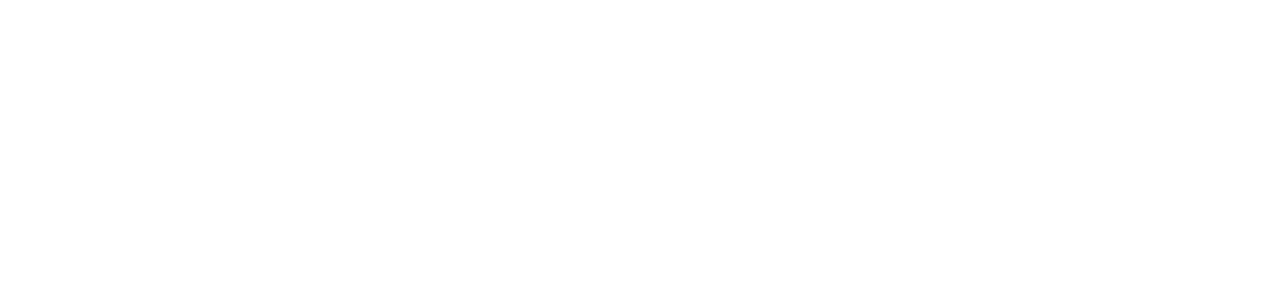
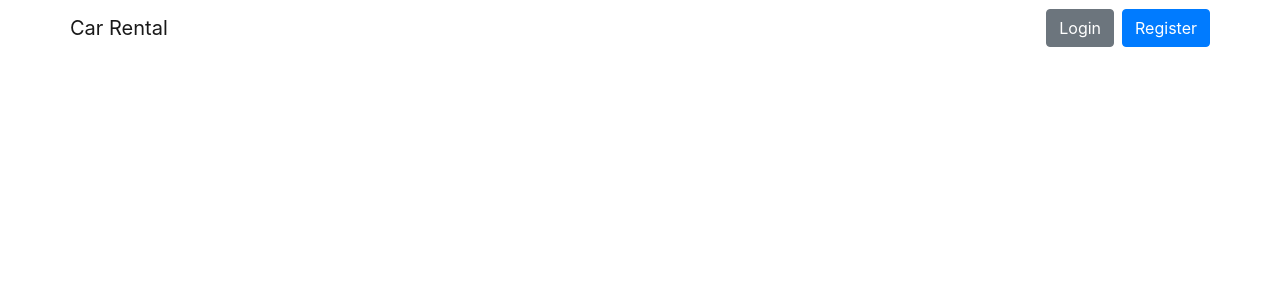
Before and after one commit to HONGKAI123/CMPE195F-CAR_RENTAL, a React (Create React App) app in the folder frontend/: page / in a window 1280 px wide. Shown: the top 300 px of the page. Built offline with nearby package versions, Linux system fonts and the light colour scheme.

Commit message:
completed navbar

```diff
--- a/frontend/src/App.js
+++ b/frontend/src/App.js
@@ -5,12 +5,14 @@
 import Login from './pages/Login';
 import Register from './pages/Register';
 import BookingCar from './pages/BookingCar';
+import CustomNavbar from './components/customNavbar';
 
 function App() {
   return (
     <div className="App">
+
       <BrowserRouter>
-
+        <CustomNavbar />
         <Route path='/home' exact component = {Home}/>
         <Route path='/login' exact component = {Login}/>
         <Route path='/register' exact component = {Register}/>
--- /dev/null
+++ b/frontend/src/components/customNavbar.js
@@ -0,0 +1,32 @@
+import React, {useState} from 'react';
+import Button from 'react-bootstrap/Button';
+import Navbar from 'react-bootstrap/Navbar';
+import Container from 'react-bootstrap/Container';
+import Nav from 'react-bootstrap/Nav';
+import { useHistory } from "react-router-dom";
+
+export default function CustomNavbar(){
+    let history = useHistory();
+
+    return(
+        <Navbar>
+            <Container>
+                <Navbar.Brand href="/home">Car Rental</Navbar.Brand>
+                <Nav className="mx-0">
+                    <Button
+                        onClick={()=> history.push('/login')}
+                        type='button'
+                        variant="secondary"
+                        className="mx-2">
+                        Login
+                    </Button>
+                    <Button onClick={()=> history.push('/register')}
+                        type='button'>
+                        Register
+                    </Button>
+                </Nav>
+            </Container>
+        </Navbar>
+    );
+
+}
--- a/frontend/src/index.js
+++ b/frontend/src/index.js
@@ -3,6 +3,7 @@
 import './index.css';
 import App from './App';
 import reportWebVitals from './reportWebVitals';
+//import 'bootstrap/dist/css/bootstrap.min.css';
 
 ReactDOM.render(
   <React.StrictMode>
```
Also changed, not shown: 1 other file (tests, documents, lock files or other folders).
